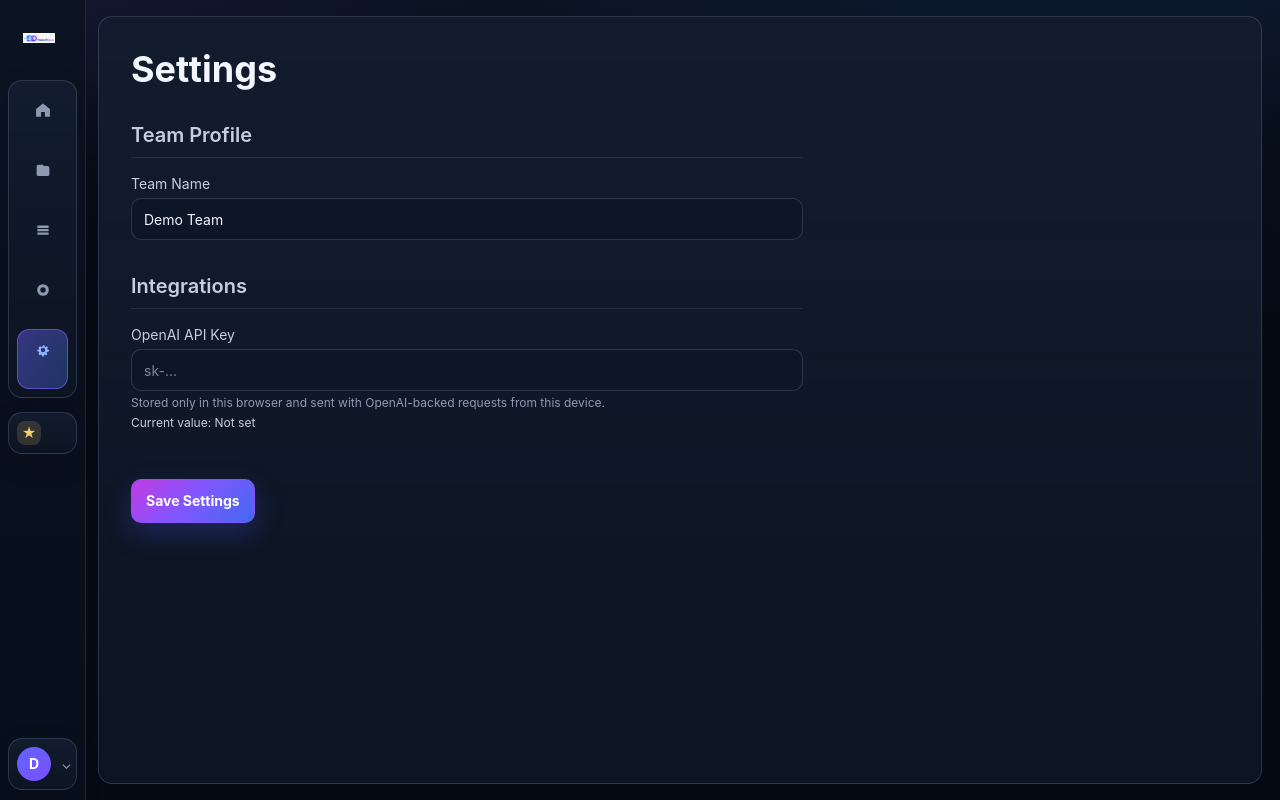
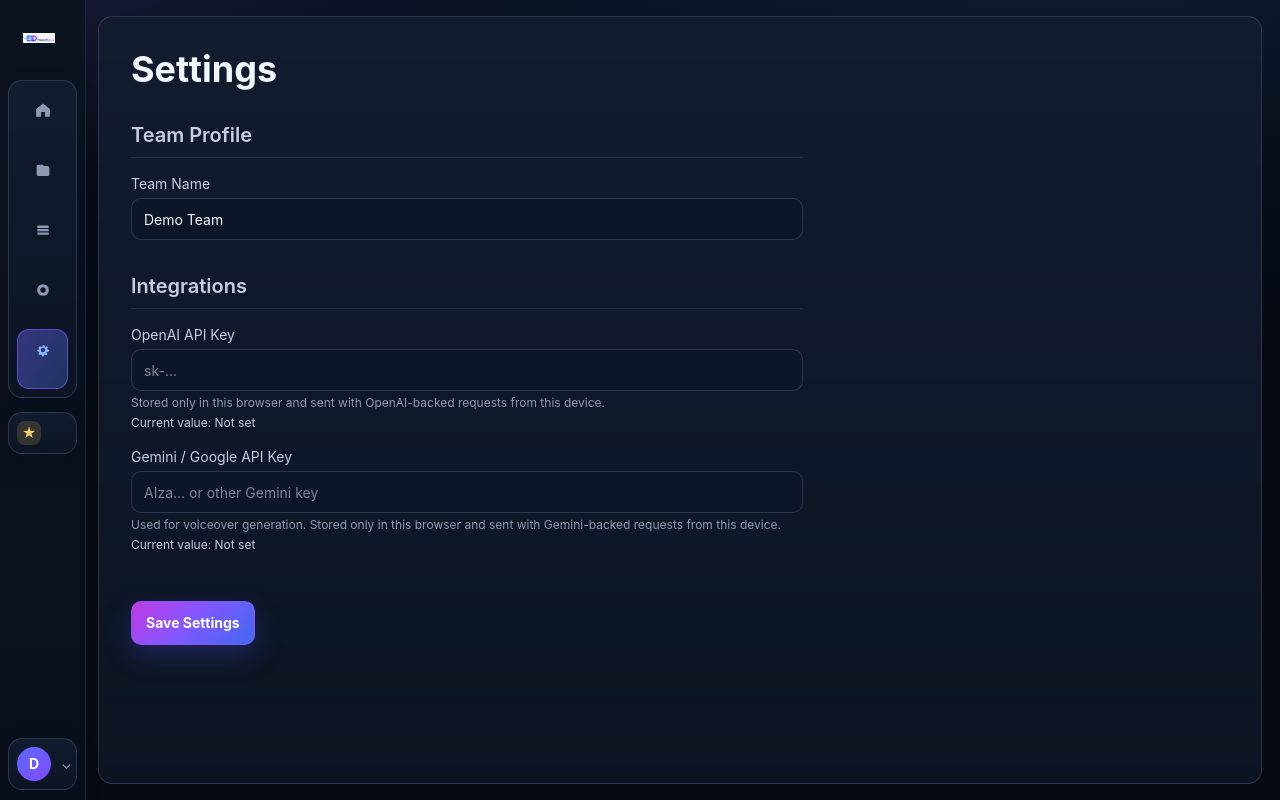
Before and after one commit to cczhong11/DemoDance, a Next.js app in the folder UI/demodance/: page /settings in a window 1280 px wide. Built offline with nearby package versions, Linux system fonts and the light colour scheme.

Commit message:
feat: add Gemini API key management and enhance API request handling

```diff
--- a/UI/demodance/app/_lib/browser-settings.ts
+++ b/UI/demodance/app/_lib/browser-settings.ts
@@ -1,4 +1,5 @@
 export const OPENAI_API_KEY_STORAGE_KEY = "demodance.openaiApiKey";
+export const GEMINI_API_KEY_STORAGE_KEY = "demodance.geminiApiKey";
 
 export function readBrowserOpenAIApiKey() {
   if (typeof window === "undefined") return "";
@@ -23,6 +24,29 @@ export function writeBrowserOpenAIApiKey(value: string) {
   }
 }
 
+export function readBrowserGeminiApiKey() {
+  if (typeof window === "undefined") return "";
+  try {
+    return window.localStorage.getItem(GEMINI_API_KEY_STORAGE_KEY)?.trim() ?? "";
+  } catch {
+    return "";
+  }
+}
+
+export function writeBrowserGeminiApiKey(value: string) {
+  if (typeof window === "undefined") return;
+  try {
+    const normalized = value.trim();
+    if (!normalized) {
+      window.localStorage.removeItem(GEMINI_API_KEY_STORAGE_KEY);
+      return;
+    }
+    window.localStorage.setItem(GEMINI_API_KEY_STORAGE_KEY, normalized);
+  } catch {
+    // ignore storage errors
+  }
+}
+
 export function maskApiKey(value: string) {
   if (!value) return "";
   if (value.length <= 8) return `${value.slice(0, 2)}...`;
--- a/UI/demodance/app/_lib/client-api.ts
+++ b/UI/demodance/app/_lib/client-api.ts
@@ -1,4 +1,4 @@
-import { readBrowserOpenAIApiKey } from "./browser-settings";
+import { readBrowserGeminiApiKey, readBrowserOpenAIApiKey } from "./browser-settings";
 
 type ApiErrorPayload = {
   error?: unknown;
@@ -22,11 +22,13 @@ function readErrorMessage(data: unknown, fallback: string): string {
 
 export async function postJson<TResponse>(url: string, body: unknown, fallbackError: string): Promise<TResponse> {
   const openaiApiKey = readBrowserOpenAIApiKey();
+  const geminiApiKey = readBrowserGeminiApiKey();
   const response = await fetch(url, {
     method: "POST",
     headers: {
       "Content-Type": "application/json",
       ...(openaiApiKey ? { "x-openai-api-key": openaiApiKey } : {}),
+      ...(geminiApiKey ? { "x-gemini-api-key": geminiApiKey } : {}),
     },
     body: JSON.stringify(body),
   });
--- a/UI/demodance/app/api-test/page.tsx
+++ b/UI/demodance/app/api-test/page.tsx
@@ -2,7 +2,7 @@
 
 import { FormEvent, useMemo, useState } from "react";
 import Image from "next/image";
-import { readBrowserOpenAIApiKey } from "../_lib/browser-settings";
+import { readBrowserGeminiApiKey, readBrowserOpenAIApiKey } from "../_lib/browser-settings";
 import { useLocale } from "../locale-provider";
 
 type ApiResult = {
@@ -13,11 +13,13 @@ type ApiResult = {
 
 async function callJsonApi(method: string, url: string, body?: unknown): Promise<ApiResult> {
   const openaiApiKey = readBrowserOpenAIApiKey();
+  const geminiApiKey = readBrowserGeminiApiKey();
   const response = await fetch(url, {
     method,
     headers: {
       "Content-Type": "application/json",
       ...(openaiApiKey ? { "x-openai-api-key": openaiApiKey } : {}),
+      ...(geminiApiKey ? { "x-gemini-api-key": geminiApiKey } : {}),
     },
     body: body ? JSON.stringify(body) : undefined,
   });
--- a/UI/demodance/app/api/audio/speech/route.ts
+++ b/UI/demodance/app/api/audio/speech/route.ts
@@ -1,6 +1,7 @@
 import { GoogleGenAI } from "@google/genai";
 import { NextResponse } from "next/server";
 
+import { readGeminiApiKeyOverride } from "@/lib/server/config";
 import { jsonError, readJsonBody } from "@/lib/server/http";
 
 export const runtime = "nodejs";
@@ -15,9 +16,6 @@ const DEFAULT_SPEAKERS: SpeakerVoiceInput[] = [
   { speaker: "Dr. Anya", voiceName: "Kore" },
   { speaker: "Liam", voiceName: "Puck" },
 ] as const;
-
-const geminiApiKey = process.env.GEMINI_API_KEY ?? process.env.GOOGLE_API_KEY ?? "";
-const ai = geminiApiKey ? new GoogleGenAI({ apiKey: geminiApiKey }) : null;
 
 type SpeakerVoiceInput = {
   speaker: string;
@@ -122,6 +120,8 @@ function createWavBuffer(pcmBuffer: Buffer, format: PcmAudioFormat): Buffer {
 
 export async function POST(request: Request) {
   const data = await readJsonBody(request);
+  const geminiApiKey = readGeminiApiKeyOverride(request) || process.env.GEMINI_API_KEY || process.env.GOOGLE_API_KEY || "";
+  const ai = geminiApiKey ? new GoogleGenAI({ apiKey: geminiApiKey }) : null;
 
   if (!ai) {
     return jsonError("GEMINI_API_KEY or GOOGLE_API_KEY is not set", 500);
--- a/UI/demodance/app/home/types.ts
+++ b/UI/demodance/app/home/types.ts
@@ -84,13 +84,13 @@ export function getInitialSteps(locale: LocaleCode): Step[] {
       id: "importance",
       index: 2,
       title: isEn ? "Problem Importance" : "问题的重要性",
-      subtitle: isEn ? "Summarize why this problem matters using the submission and demo context" : "结合提交文本和 demo 语境说明这个问题为什么重要",
+      subtitle: isEn ? "Explain why this project matters and what broader social value it creates" : "说明这个项目为什么重要，以及它能带来的更广泛社会价值",
       fields: [
         {
           key: "evidence",
           label: "Evidence Angle",
           value: "",
-          placeholder: isEn ? "Summarize the signal, urgency, or demo proof..." : "总结需求信号、紧迫性或 demo 证明…",
+          placeholder: isEn ? "Why does this matter socially, practically, or at scale?" : "这个项目在社会层面、现实层面或规模化层面为什么重要？",
         },
       ],
     },
--- a/UI/demodance/app/onboarding/_lib/onboarding-ai.ts
+++ b/UI/demodance/app/onboarding/_lib/onboarding-ai.ts
@@ -50,7 +50,8 @@ export function buildSubmissionParsePrompt(submission: string): string {
     "audience_user, audience_problem, importance_evidence, product_name, product_slogan, feature1, feature2, feature3, tech_stack, impact",
     "Rules:",
     "- Each feature must be one concise sentence with user action, system response, and value.",
-    "- importance_evidence should be an evidence angle inferred from the submission, not a fabricated citation.",
+    "- importance_evidence should explain why the project matters in the broader real world: social value, practical significance, urgency, or meaningful impact.",
+    "- importance_evidence should come mainly from the submission context, not from the uploaded demo itself.",
     "- Keep every field practical for a 60-90 second launch video.",
     "Submission:",
     submission,
--- a/UI/demodance/app/settings/page.tsx
+++ b/UI/demodance/app/settings/page.tsx
@@ -3,18 +3,27 @@
 import { useMemo, useState } from "react";
 
 import { AppShell } from "../_components/app-shell";
-import { maskApiKey, readBrowserOpenAIApiKey, writeBrowserOpenAIApiKey } from "../_lib/browser-settings";
+import {
+  maskApiKey,
+  readBrowserGeminiApiKey,
+  readBrowserOpenAIApiKey,
+  writeBrowserGeminiApiKey,
+  writeBrowserOpenAIApiKey,
+} from "../_lib/browser-settings";
 
 export default function SettingsPage() {
   const [teamName, setTeamName] = useState("Demo Team");
   const [openaiApiKey, setOpenaiApiKey] = useState(() => readBrowserOpenAIApiKey());
+  const [geminiApiKey, setGeminiApiKey] = useState(() => readBrowserGeminiApiKey());
   const [saveMessage, setSaveMessage] = useState("");
 
   const maskedPreview = useMemo(() => maskApiKey(openaiApiKey), [openaiApiKey]);
+  const maskedGeminiPreview = useMemo(() => maskApiKey(geminiApiKey), [geminiApiKey]);
 
   function handleSave() {
     writeBrowserOpenAIApiKey(openaiApiKey);
-    setSaveMessage(openaiApiKey.trim() ? "Saved in this browser." : "Cleared from this browser.");
+    writeBrowserGeminiApiKey(geminiApiKey);
+    setSaveMessage(openaiApiKey.trim() || geminiApiKey.trim() ? "Saved in this browser." : "Cleared from this browser.");
   }
 
   return (
@@ -60,6 +69,24 @@ export default function SettingsPage() {
                     Current value: {maskedPreview || "Not set"}
                   </p>
                 </label>
+                <label className="block">
+                  <div className="mb-1 text-sm text-[var(--dd-text-secondary)]">Gemini / Google API Key</div>
+                  <input
+                    type="password"
+                    className="dd-input"
+                    value={geminiApiKey}
+                    onChange={(event) => setGeminiApiKey(event.target.value)}
+                    placeholder="AIza... or other Gemini key"
+                    autoComplete="off"
+                    spellCheck={false}
+                  />
+                  <p className="mt-1 text-xs text-[var(--dd-text-muted)]">
+                    Used for voiceover generation. Stored only in this browser and sent with Gemini-backed requests from this device.
+                  </p>
+                  <p className="mt-1 text-xs text-[var(--dd-text-secondary)]">
+                    Current value: {maskedGeminiPreview || "Not set"}
+                  </p>
+                </label>
               </div>
             </section>
 
--- a/UI/demodance/app/workflow/_lib/workflow-ai.ts
+++ b/UI/demodance/app/workflow/_lib/workflow-ai.ts
@@ -54,7 +54,7 @@ function stepGuidance(stepId: StepId): string {
   const guidance: Record<StepId, string> = {
     audience: "Fields must identify a specific target user and one concrete problem they feel often.",
     importance:
-      "Field must describe an evidence angle from provided context only. Write 2 to 4 full sentences that explain signal, urgency, or demo proof with enough substance to sound persuasive. Do not invent citations, numbers, URLs, or external research.",
+      "Field must explain why this project matters in the real world. Write 2 to 4 full sentences about the broader social value, practical importance, urgency, or meaningful impact of solving this problem. Use the submission as the main source of truth. The uploaded demo can support context, but do not rely on demo proof as the core argument. Do not invent citations, numbers, URLs, or external research.",
     product: "Fields must make the product easy to remember: short name, sticky slogan, and logo prompt/context if needed.",
     features: "Each feature must be one sentence with user action, system response, and user value.",
     tech: "Explain stack and model/API flow in a way a technical judge can understand quickly.",
@@ -75,7 +75,7 @@ export function buildSuggestPrompt(locale: "en" | "zh", activeStep: Step, curren
     "Fill concise, practical launch-video copy for current step fields.",
     stepGuidance(activeStep.id),
     activeStep.id === "importance"
-      ? "For Evidence Angle specifically, avoid one-liners. Expand it into a compact but convincing paragraph."
+      ? "For Evidence Angle specifically, avoid one-liners. Expand it into a compact but convincing paragraph focused on why the project matters to people, society, or the market."
       : "",
     "If a current value is not empty, improve it while preserving its facts instead of replacing it with unrelated claims.",
     "JSON schema:",
--- a/UI/demodance/lib/server/config.ts
+++ b/UI/demodance/lib/server/config.ts
@@ -42,6 +42,11 @@ export function readOpenAIApiKeyOverride(request: Request): string {
   return headerValue.trim();
 }
 
+export function readGeminiApiKeyOverride(request: Request): string {
+  const headerValue = request.headers.get("x-gemini-api-key") ?? "";
+  return headerValue.trim();
+}
+
 const KIMI_K25_BASE_URL = "https://kimi.ionrouter.io/v1";
 
 export function resolveIonRouterBaseUrlByModel(model: string | undefined, fallbackBaseUrl: string): string {
```
Also changed, not shown: UI/demodance/app/generate/page.tsx (+6 -1 lines).
